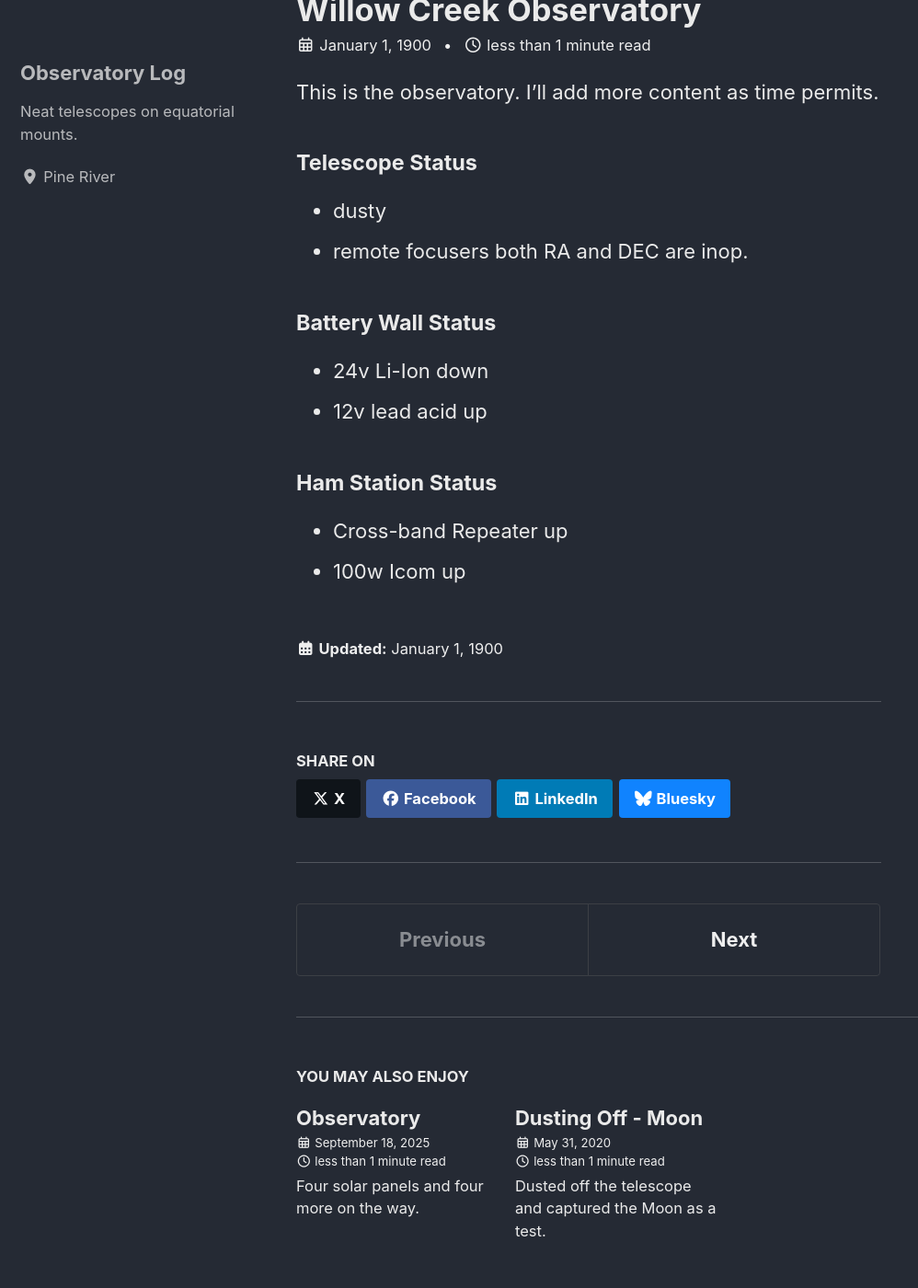
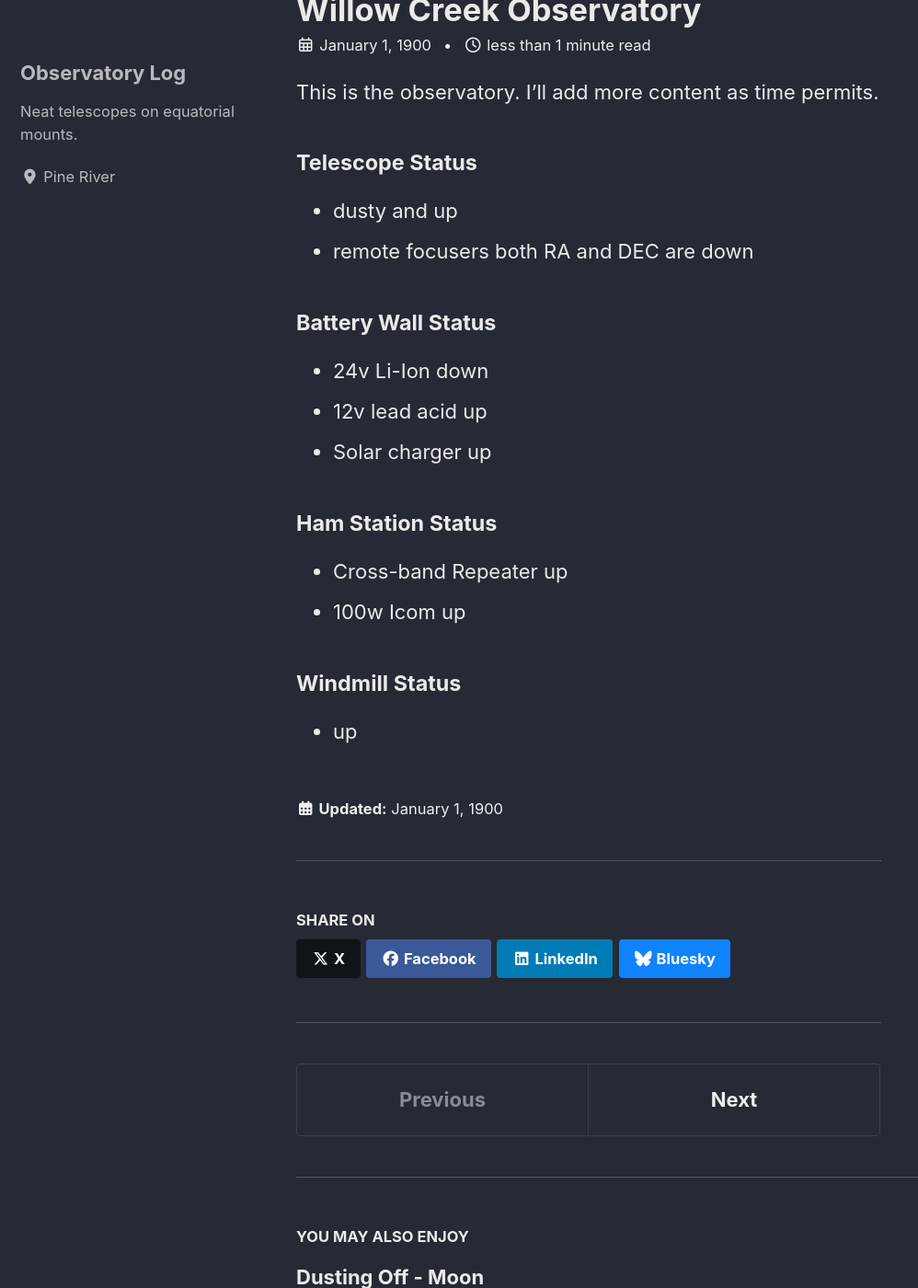
Before and after one commit to ethos101/ethos101.github.io, a Jekyll site: the page built from _posts/1900-01-01-about.md, in a window 1280 px wide and 1400 px high, scrolled down 1121 px. Shown: the whole window at 92% size, without its empty margins (0-998 px from the left). Built offline with Jekyll 4.4.1, drawn with Linux system fonts in a browser that asks for light colours; cached includes are drawn as plain includes.

Commit message:
more on about

```diff
--- a/_posts/1900-01-01-about.md
+++ b/_posts/1900-01-01-about.md
@@ -5,14 +5,19 @@ header:
   caption: "Solar panels charge batteries which power the mount setup."
 ---
 This is the observatory. I'll add more content as time permits.
+
 #### Telescope Status
-- dusty
-- remote focusers both RA and DEC are inop.
+- dusty and up
+- remote focusers both RA and DEC are down
 
 #### Battery Wall Status
 - 24v Li-Ion down
 - 12v lead acid up
+- Solar charger up
 
 #### Ham Station Status
 - Cross-band Repeater up
 - 100w Icom up
+
+#### Windmill Status
+- up
--- a/_posts/2025-09-18-first-post.md
+++ /dev/null
@@ -1,6 +0,0 @@
----
-title: Observatory
-date: 2025-09-18
----
-Four solar panels and four more on the way.
-![Observatory](/images/img_8396.webp)
```
